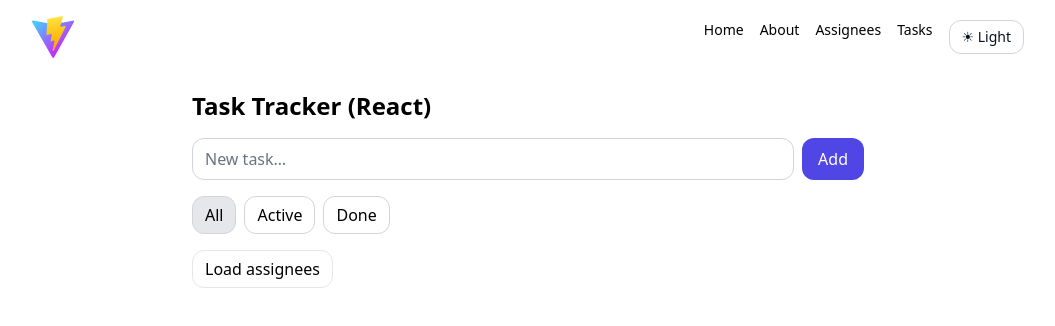
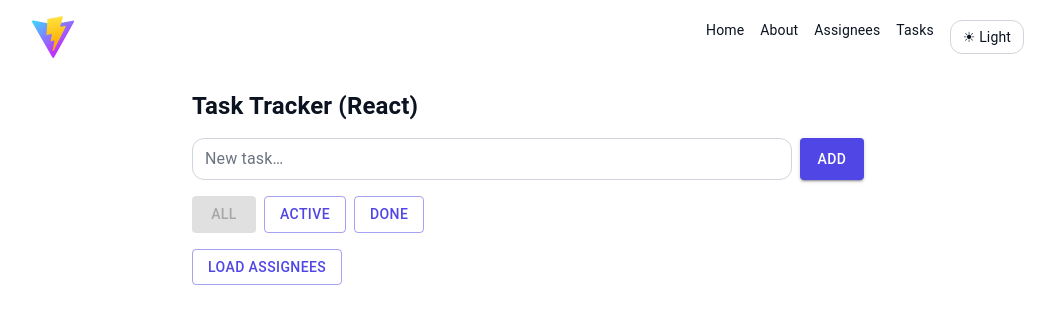
Before and after one commit to Koshux/vue-vs-react, a React (Vite) app in the folder packages/react-app/: page /tasks in a window 1280 px wide. Shown: the top 326 px of the page, without its empty margins (112-1167 px from the left). Built offline with nearby package versions, Linux system fonts and the light colour scheme.

Commit message:
feat(react-app): used mui and tailwind.css to fix theme and showcase an example of the library

```diff
--- a/packages/react-app/src/components/ThemeToggle.tsx
+++ b/packages/react-app/src/components/ThemeToggle.tsx
@@ -1,30 +1,18 @@
-import { useEffect, useState } from 'react'
+import { useThemeToggle } from '../theme'
 
 export default function ThemeToggle() {
-  const [isDark, setIsDark] = useState(false)
+  const { toggleTheme } = useThemeToggle()
 
-  useEffect(() => {
-    const saved = localStorage.getItem('theme:dark') === '1'
-    setIsDark(saved)
-    document.documentElement.classList.toggle('dark', saved)
-  }, [])
-
-  const toggle = () => {
-    const next = !isDark
-    setIsDark(next)
-    document.documentElement.classList.toggle('dark', next)
-    localStorage.setItem('theme:dark', next ? '1' : '0')
-  }
+  // We read the mode from the documentElement, which our theme.tsx controls.
+  // This avoids a flash of incorrect content on load.
+  const isDark = document.documentElement.classList.contains('dark')
 
   return (
     <button
-      onClick={toggle}
+      onClick={toggleTheme}
+      className="rounded-xl border px-3 py-1.5 bg-white text-[rgb(var(--color-on-surface))] border-gray-300 hover:bg-gray-50 dark:bg-gray-900 dark:text-[rgb(var(--color-on-surface))] dark:border-gray-700 dark:hover:bg-gray-800 focus:outline-none focus-visible:ring-2 focus-visible:ring-primary/60"
       aria-pressed={isDark}
       title={isDark ? 'Switch to Light' : 'Switch to Dark'}
-      className="rounded-xl border px-3 py-1.5
-             bg-surface text-on-surface border-gray-300 hover:bg-gray-50
-             dark:border-gray-700 dark:hover:bg-gray-800
-             focus:outline-none focus-visible:ring-2 focus-visible:ring-primary/60"
     >
       {isDark ? '☾ Dark' : '☀︎ Light'}
     </button>
--- a/packages/react-app/src/pages/Assignees.tsx
+++ b/packages/react-app/src/pages/Assignees.tsx
@@ -6,6 +6,7 @@ import {
   selectUsersLoading,
 } from '../features/users/usersSlice'
 import { useEffect } from 'react'
+import { Button } from '@mui/material'
 
 export default function Assignees() {
   const dispatch = useAppDispatch()
@@ -22,13 +23,14 @@ export default function Assignees() {
       <h1 className="text-2xl font-semibold">Assignees</h1>
 
       <div className="flex items-center gap-3">
-        <button
+        <Button
+          variant="outlined"
           className="rounded-xl border px-3 py-1.5"
           onClick={() => dispatch(fetchUsers({ force: true }))}
           disabled={loading}
         >
           {loading ? 'Loading…' : 'Load Assignees'}
-        </button>
+        </Button>
         {error && <span className="text-red-600">{error}</span>}
       </div>
 
--- a/packages/react-app/src/pages/Tasks.tsx
+++ b/packages/react-app/src/pages/Tasks.tsx
@@ -18,6 +18,7 @@ import {
   selectUsersError,
   userById,
 } from '../features/users/usersSlice'
+import { Button } from '@mui/material'
 
 export default function Tasks() {
   const dispatch = useAppDispatch()
@@ -46,6 +47,61 @@ export default function Tasks() {
       ? 'Unassigned'
       : ((userById(id) as any)((window as any).reduxState ?? {})?.name ?? `User #${id}`)
 
+  const useUserById = (id?: number | null) => {
+    return useAppSelector(userById(id))
+  }
+
+  function TaskItem({
+    task,
+    users,
+    useUserById,
+  }: {
+    task: any
+    users: any[]
+    useUserById: (id?: number | null) => any
+  }) {
+    const dispatch = useAppDispatch()
+    const user = useUserById(task.assigneeId)
+    const taskAssigneeName = user?.name ?? nameOf(task.assigneeId)
+
+    return (
+      <li className="card flex items-center gap-3">
+        <label className="flex-1 flex items-center gap-2">
+          <input
+            type="checkbox"
+            name="done"
+            checked={task.done}
+            onChange={() => dispatch(toggle(task.id))}
+            className="size-4"
+          />
+          <span className={task.done ? 'line-through text-gray-800 dark:text-gray-100' : ''}>
+            {task.title}
+          </span>
+        </label>
+
+        {users.length > 0 ? (
+          <select
+            value={task.assigneeId ?? ''}
+            className="rounded-xl border border-gray-300 px-2 py-1 text-[rgb(var(--color-on-surface))] dark:bg-gray-900 dark:border-gray-700"
+            onChange={(e) =>
+              dispatch(
+                assign({ id: task.id, userId: e.target.value ? Number(e.target.value) : null }),
+              )
+            }
+          >
+            <option value="">Unassigned</option>
+            {users.map((u) => (
+              <option key={u.id} value={u.id}>
+                {u.name}
+              </option>
+            ))}
+          </select>
+        ) : (
+          <small className="opacity-70">{taskAssigneeName}</small>
+        )}
+      </li>
+    )
+  }
   return (
     <section className="max-w-2xl mx-auto space-y-4">
       <h1 className="text-2xl font-semibold">Task Tracker (React)</h1>
@@ -62,92 +118,61 @@ export default function Tasks() {
              text-on-surface bg-surface dark:border-gray-700"
           data-testid="task-input"
         />
-        <button
+        <Button
           type="submit"
+          variant="contained"
           className="rounded-xl bg-indigo-600 text-white px-4 py-2 hover:opacity-90 active:opacity-80"
         >
           Add
-        </button>
+        </Button>
       </form>
 
       <div className="flex gap-2">
-        <button
+        <Button
+          variant={isAll ? 'contained' : 'outlined'}
           onClick={() => dispatch(setFilter('all'))}
           disabled={isAll}
           className={`rounded-xl border px-3 py-1.5 border-gray-300 dark:border-gray-700
                       ${isAll ? 'bg-gray-200 dark:bg-gray-800' : 'hover:bg-gray-100 dark:hover:bg-gray-800'}`}
         >
           All
-        </button>
-        <button
+        </Button>
+        <Button
+          variant={isActive ? 'contained' : 'outlined'}
           onClick={() => dispatch(setFilter('active'))}
           disabled={isActive}
           className={`rounded-xl border px-3 py-1.5 border-gray-300 dark:border-gray-700
                       ${isActive ? 'bg-gray-200 dark:bg-gray-800' : 'hover:bg-gray-100 dark:hover:bg-gray-800'}`}
         >
           Active
-        </button>
-        <button
+        </Button>
+        <Button
+          variant={isDone ? 'contained' : 'outlined'}
           onClick={() => dispatch(setFilter('done'))}
           disabled={isDone}
           className={`rounded-xl border px-3 py-1.5 border-gray-300 dark:border-gray-700
                       ${isDone ? 'bg-gray-200 dark:bg-gray-800' : 'hover:bg-gray-100 dark:hover:bg-gray-800'}`}
         >
           Done
-        </button>
+        </Button>
       </div>
 
       <div className="flex items-center gap-3">
-        <button
+        <Button
+          variant="outlined"
           onClick={() => dispatch(fetchUsers({}))}
           disabled={usersLoading || usersLoaded}
           title="Fetch assignees from API"
           className="rounded-xl border px-3 py-1.5"
         >
           {usersLoaded ? 'Assignees loaded' : usersLoading ? 'Loading…' : 'Load assignees'}
-        </button>
+        </Button>
         {usersError && <span className="text-red-600">{usersError}</span>}
       </div>
 
       <ul className="space-y-2" data-testid="task-list">
         {filtered.map((task) => (
-          <li key={task.id} className="card flex items-center gap-3">
-            <label className="flex-1 flex items-center gap-2">
-              <input
-                type="checkbox"
-                checked={task.done}
-                onChange={() => dispatch(toggle(task.id))}
-                className="size-4"
-              />
-              <span className={task.done ? 'line-through text-gray-800 dark:text-gray-100' : ''}>
-                {task.title}
-              </span>
-            </label>
-
-            {users.length ? (
-              <select
-                value={task.assigneeId ?? ''}
-                onChange={(e) =>
-                  dispatch(
-                    assign({ id: task.id, userId: e.target.value ? Number(e.target.value) : null }),
-                  )
-                }
-                className="rounded-xl border border-gray-300 px-2 py-1
-                  text-on-surface bg-surface dark:border-gray-700"
-              >
-                <option value="">Unassigned</option>
-                {users.map((u) => (
-                  <option key={u.id} value={u.id}>
-                    {u.name}
-                  </option>
-                ))}
-              </select>
-            ) : (
-              <small className="opacity-70">
-                {task.assigneeId == null ? 'Unassigned' : nameOf(task.assigneeId)}
-              </small>
-            )}
-          </li>
+          <TaskItem key={task.id} task={task} users={users} useUserById={useUserById} />
         ))}
       </ul>
     </section>
--- /dev/null
+++ b/packages/react-app/src/theme.tsx
@@ -0,0 +1,79 @@
+import { createContext, useContext, useMemo, useState, type ReactNode } from 'react'
+import { createTheme, ThemeProvider } from '@mui/material/styles'
+import { CssBaseline } from '@mui/material'
+
+// 1. Create the light/dark theme objects (matching vuetify.ts)
+const lightTheme = createTheme({
+  palette: {
+    mode: 'light',
+    primary: { main: '#4f46e5' },
+    background: { default: '#ffffff', paper: '#ffffff' },
+    text: { primary: '#0b1220' },
+  },
+})
+
+const darkTheme = createTheme({
+  palette: {
+    mode: 'dark',
+    primary: { main: '#818cf8' },
+    background: { default: '#0f172a', paper: '#0f172a' },
+    text: { primary: '#e5e7eb' },
+  },
+})
+
+// 2. Create a context to pass down the theme toggler
+const ThemeToggleContext = createContext({
+  toggleTheme: () => {},
+})
+
+// 3. Create a custom hook for components to use
+export const useThemeToggle = () => {
+  return useContext(ThemeToggleContext)
+}
+
+// 4. Create the main provider component
+export function AppThemeProvider({ children }: { children: ReactNode }) {
+  // Check localStorage and system preference
+  const getInitialMode = () => {
+    try {
+      const saved = localStorage.getItem('theme:dark')
+      if (saved) {
+        return saved === '1' ? 'dark' : 'light'
+      }
+      const preferDark = window.matchMedia('(prefers-color-scheme: dark)').matches
+      return preferDark ? 'dark' : 'light'
+    } catch (e) {
+      return 'light'
+    }
+  }
+
+  const [mode, setMode] = useState<'light' | 'dark'>(getInitialMode)
+
+  // 5. Memoize the toggle function
+  const themeToggle = useMemo(
+    () => ({
+      toggleTheme: () => {
+        setMode((prevMode) => {
+          const newMode = prevMode === 'light' ? 'dark' : 'light'
+          // This part controls Tailwind
+          document.documentElement.classList.toggle('dark', newMode === 'dark')
+          localStorage.setItem('theme:dark', newMode === 'dark' ? '1' : '0')
+          return newMode
+        })
+      },
+    }),
+    [],
+  )
+
+  // 6. Select the correct MUI theme
+  const theme = useMemo(() => (mode === 'light' ? lightTheme : darkTheme), [mode])
+
+  return (
+    <ThemeToggleContext.Provider value={themeToggle}>
+      <ThemeProvider theme={theme}>
+        <CssBaseline /> {/* Normalizes browser styles */}
+        {children}
+      </ThemeProvider>
+    </ThemeToggleContext.Provider>
+  )
+}
```
Also changed, not shown: packages/react-app/src/main.tsx (+7 -4 lines).
